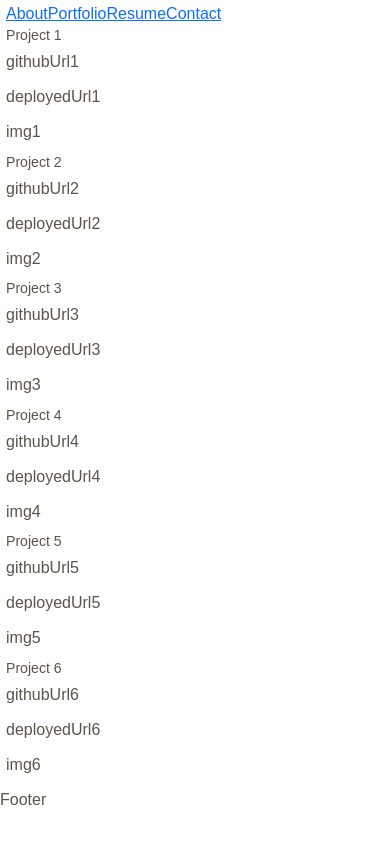
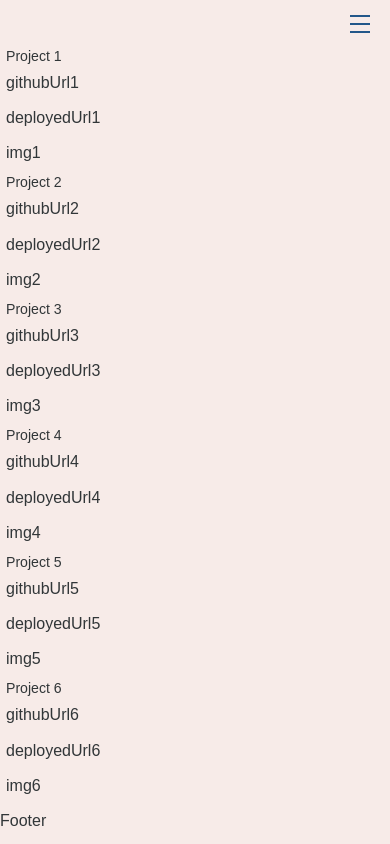
Before and after one commit to ag-bootcamp-umn/react-portfolio, a React (Vite) app: page /portfolio in a window 390 px wide. Built offline with nearby package versions, Linux system fonts and the light colour scheme.

Commit message:
implemented main styling of header, nav, hamburger and color variables

```diff
--- a/src/components/Header.jsx
+++ b/src/components/Header.jsx
@@ -1,12 +1,40 @@
 import { Nav } from "../components";
+import { useState } from "react";
 import { Routes, Route, useLocation } from "react-router-dom";
 
 export default function Header(props) {
+  const [isChecked, setIsChecked] = useState(false);
+  // console.log('state', isChecked)
+
+  function checkHandler() {
+    setIsChecked(!isChecked);
+  }
+
   return (
     <>
       <header className="header">
-        <div className="container">
-          <Nav currentPage={props.currentPage} />
+        <div className="header__top">
+          <div className="header__branding">
+            <a href="" className="header__home-link">
+              <img className="header__logo" src="" alt="" />
+            </a>
+          </div>
+          <div className="header__container">
+            <Nav currentPage={props.currentPage} isChecked={isChecked} />
+            <input
+              type="checkbox"
+              className="hamburger__checkbox"
+              id="nav-toggle"
+              checked={isChecked}
+              onChange={checkHandler}
+            />
+            <label
+              htmlFor="nav-toggle"
+              className="hamburger__button hamburger__button--corner"
+            >
+              <span className="hamburger__icon">&nbsp;</span>
+            </label>
+          </div>
         </div>
       </header>
     </>
--- a/src/components/Nav.jsx
+++ b/src/components/Nav.jsx
@@ -1,6 +1,8 @@
 import { Link } from "react-router-dom";
+import { useState, useEffect } from "react";
 
-export default function Nav({ currentPage }) {
+export default function Nav({currentPage, isChecked}) {
+  console.log(isChecked)
   const pages = [
     { page: "About", route: "/" },
     { page: "Portfolio", route: "/portfolio" },
@@ -9,15 +11,17 @@ export default function Nav({ currentPage }) {
   ];
 
   return (
-    <nav>
+    <nav className={`nav${isChecked? ' reveal u-overflow-hidden': ''}`}>
       {pages.map(({ page, route }) => (
+        <div className="nav__item" key={page}>
         <Link
-          key={page}
+
           to={route}
-          className={route === currentPage ? "active" : "somethingElse"}
+          className={route === currentPage ? "active" : ""}
         >
           {page}
         </Link>
+        </div>
       ))}
     </nav>
   );
--- a/src/styles/abstracts/_variables.scss
+++ b/src/styles/abstracts/_variables.scss
@@ -1,13 +1,17 @@
 $color-white: #ffffff;
 
-$color-black: #040403;
-$color-black-light: #191815;
+$color-red: #a31621;
+$color-yellow: #f0a202;
+$color-blue-dark: #235789;
+$color-blue-light: #74b3ce;
+$color-green-dark: #568259;
+$color-green-light: #8cba80;
 
-$color-grey-dark: #2e2c27;
-$color-grey-medium: #59554c;
-$color-grey-medium-light: #969ba0;
-$color-grey-light: #b1ada4;
-$color-grey-lighter: #e7e6e3;
+$color-black: #191815;
+
+$color-grey-dark: #313638;
+$color-grey-medium: #8a716a;
+$color-grey-light: #f7ebe8;
 
 // STYLE
 
@@ -17,8 +21,9 @@ $font-secondary: "Garamond", Times, serif;
 // $font-secondary: 'Roboto', sans-serif;
 $default-font-size: 2rem;
 
-$font-dark: $color-grey-medium;
-$font-light: $color-white;
+$font-dark: $color-grey-dark;
+$font-light: $color-grey-light;
+$font-nav: $color-blue-dark;
 
 // $gradient-primary: linear-gradient(to top right, $color-primary-dark, $color-primary-light);
 // $gradient-gold: linear-gradient(to top right, $color-secondary-dark, $color-secondary-light);
--- a/src/styles/base/_base.scss
+++ b/src/styles/base/_base.scss
@@ -19,7 +19,7 @@ html {
 }
 
 body {
-  background-color: v.$color-white;
+  background-color: v.$color-grey-light;
   line-height: 1.7;
 }
 
--- /dev/null
+++ b/src/styles/components/_hamburger.scss
@@ -0,0 +1,84 @@
+@use "../abstracts/variables"as v;
+@use "../abstracts/mixins"as m;
+
+.hamburger {
+
+  &__checkbox {
+    display: none;
+  }
+
+  &__button {
+    perspective: 150rem;
+    -moz-perspective: 150rem;
+    position: relative;
+    z-index: 50;
+    display: none;
+    justify-content: center;
+    align-items: center;
+    width: 2.5rem;
+    height: 3rem;
+    cursor: pointer;
+    transition: all 0.2s;
+
+    @include m.respond(bp-md) {
+      display: flex;
+    }
+  }
+
+  &__icon {
+    position: absolute;
+
+    &,
+    &::after,
+    &::before {
+      width: 2.5rem;
+      height: 2px;
+      background-color: v.$font-nav;
+      transition: transform 0.2s;
+    }
+
+    &::after,
+    &::before {
+      content: "";
+      position: absolute;
+      left: 0;
+    }
+
+    &::before {
+      top: -1rem;
+    }
+
+    &::after {
+      top: 1rem;
+    }
+  }
+
+  ///
+  &__button:hover &__icon,
+  &__button:hover &__icon::after,
+  &__button:hover &__icon::before {
+    background-color: v.$font-nav;
+  }
+
+  &__button:hover &__icon::before {
+    top: -1.1rem;
+  }
+
+  &__button:hover &__icon::after {
+    top: 1.1rem;
+  }
+
+  &__checkbox:checked+&__button &__icon {
+    background-color: transparent;
+  }
+
+  &__checkbox:checked+&__button &__icon::before {
+    top: 0;
+    transform: rotate(45deg);
+  }
+
+  &__checkbox:checked+&__button &__icon::after {
+    top: 0;
+    transform: rotate(-45deg);
+  }
+}
--- /dev/null
+++ b/src/styles/components/_header.scss
@@ -0,0 +1,56 @@
+@use "../abstracts/variables" as v;
+@use "../abstracts/mixins" as m;
+
+.header {
+  // position: absolute;
+  width: 100%;
+
+  &__top {
+    width: 100%;
+    padding: 1.5rem 3.5rem;
+    display: grid;
+    grid-template-columns: min-content 1fr;
+    top: 0;
+
+    @include m.respond(bp-sm) {
+      padding: 1rem 2.5rem;
+    }
+  }
+
+  &__branding {
+    height: 7rem;
+
+    @include m.respond(bp-md) {
+      height: 5rem;
+    }
+
+    @include m.respond(bp-sm) {
+      height: 4rem;
+    }
+  }
+
+  &__home-link {
+    height: 100%;
+  }
+
+  &__logo {
+    height: 100%;
+  }
+
+  &__container {
+    display: grid;
+    justify-content: end;
+    align-items: center;
+
+    @include m.respond(bp-md) {
+      align-items: center;
+    }
+  }
+
+.sticky {
+  position: fixed;
+  // background-color: rgba(v.$color-grey-dark, .95);
+  z-index: 100;
+  box-shadow: 0 0.8rem 1.4rem #59554c80;;
+}
+}
--- /dev/null
+++ b/src/styles/components/_nav.scss
@@ -0,0 +1,82 @@
+@use "../abstracts/variables"as v;
+@use "../abstracts/mixins"as m;
+
+
+.nav {
+  justify-self: end;
+  display: grid;
+  grid-auto-flow: column;
+  grid-auto-columns: max-content;
+  column-gap: 4rem;
+  transition: transform .3s;
+
+  @include m.respond(bp-md) {
+    grid-auto-flow: row;
+    grid-template-columns: 1fr;
+    grid-auto-rows: min-content;
+    transform: scaleY(0);
+    transition: all .3s;
+    position: absolute;
+    width: 100vw;
+    top: 0;
+    left: 0;
+    right: 0;
+    height: 100vh;
+    padding: 3.5rem;
+    padding-top: 12rem;
+    text-align: right;
+    row-gap: 2.8rem;
+    background-color: v.$color-grey-light;
+    transform-origin: top;
+  }
+
+  // @include m.respond(bp-sm) {
+  //   top: 6rem;
+  // }
+
+  &__item {
+    list-style: none;
+    position: relative;
+    padding: .5rem 0;
+
+    &::after {
+      content: "";
+      position: absolute;
+      bottom: 0;
+      left: 0;
+      height: 2px;
+      width: 100%;
+      background-color: v.$font-nav;
+      transform: scaleX(0);
+      transition: transform 0.2s, width 0.4s cubic-bezier(1, 0, 0, 1) 0.2s, background-color 0.1s;
+
+      @include m.respond(bp-md) {
+        display: none;
+      }
+    }
+
+    &:hover::after,
+    &--active::after {
+      transform: scaleX(1)
+    }
+  }
+
+  & a {
+
+    &,
+    &:link,
+    &:visited {
+      display: inline-block;
+      font-size: 2rem;
+      color: v.$font-nav;
+      text-decoration: none;
+      text-transform: uppercase;
+    }
+  }
+
+
+
+  &.reveal {
+    transform: scaleY(1);
+  }
+}
--- a/src/styles/main.scss
+++ b/src/styles/main.scss
@@ -4,3 +4,7 @@
 @use "base/base";
 @use "base/typography";
 @use "base/utilities";
+
+@use "components/hamburger";
+@use "components/header";
+@use "components/nav";
```
